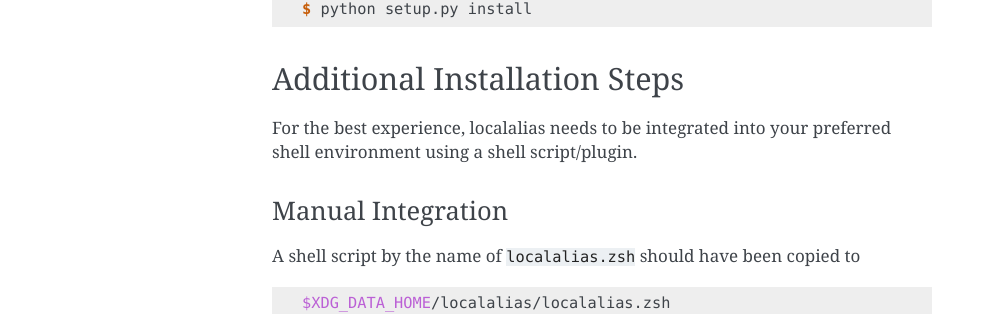
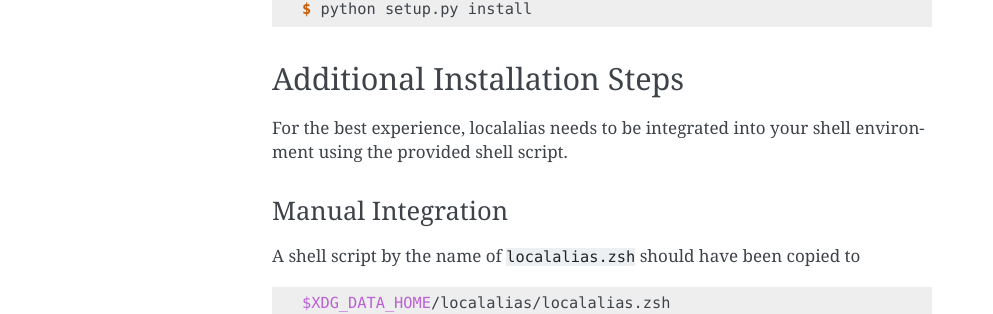
Before and after one commit to bbugyi200/funky, a Sphinx documentation site: the page built from docs/installation.rst, in a window 1280 px wide. Shown: the part 740-1054 px from the top of the page, without its empty margins (148-1141 px from the left). Built offline with Sphinx 7.4.7, drawn with Linux system fonts in a browser that asks for light colours.

Commit message:
Docs: update installation doc

```diff
--- a/docs/installation.rst
+++ b/docs/installation.rst
@@ -57,8 +57,8 @@ Once you have a copy of the source, you can install it with:
 Additional Installation Steps
 -----------------------------
 
-For the best experience, localalias needs to be integrated into your preferred shell environment
-using a shell script/plugin.
+For the best experience, localalias needs to be integrated into your shell environment using the
+provided shell script.
 
 .. _install-manual:
 
```
